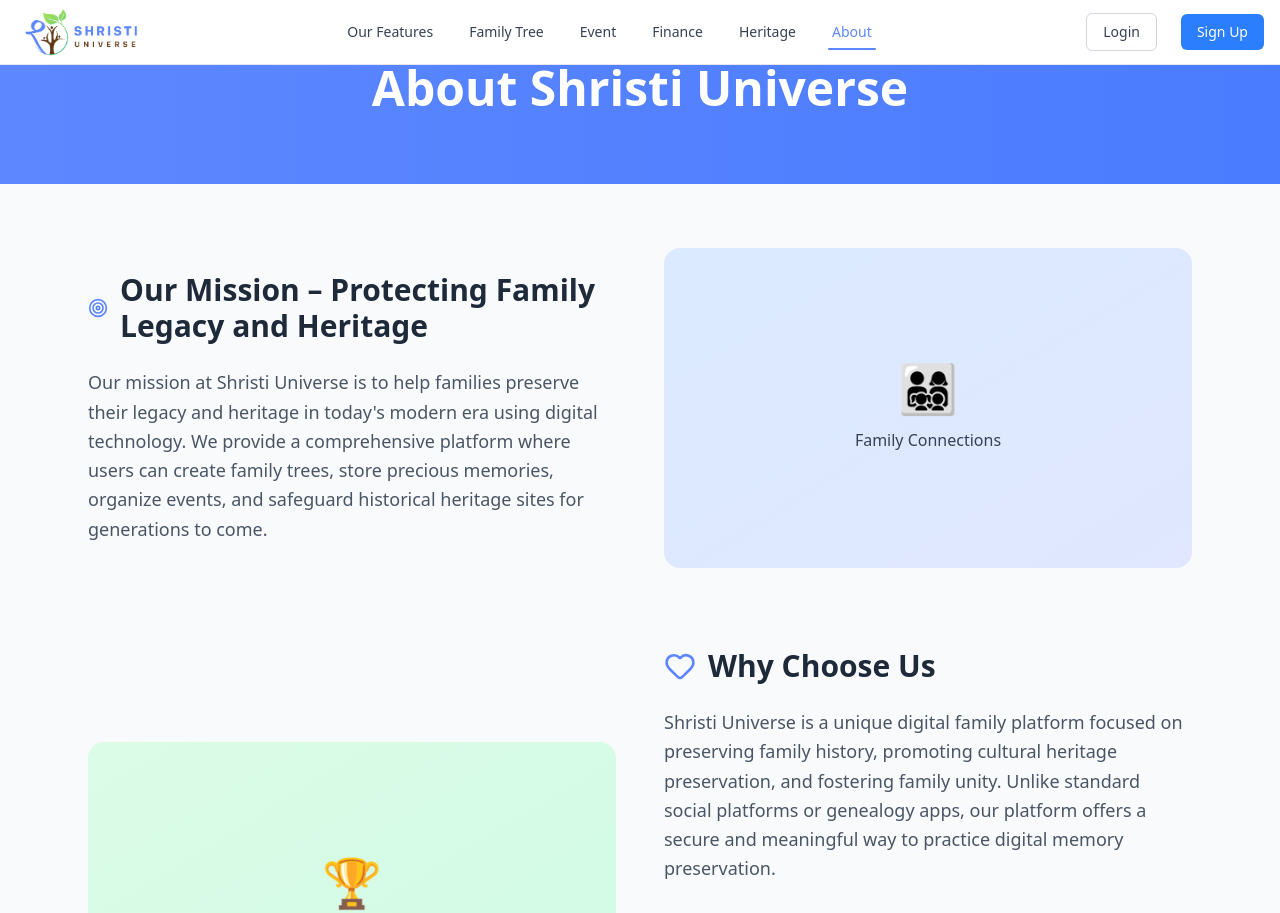
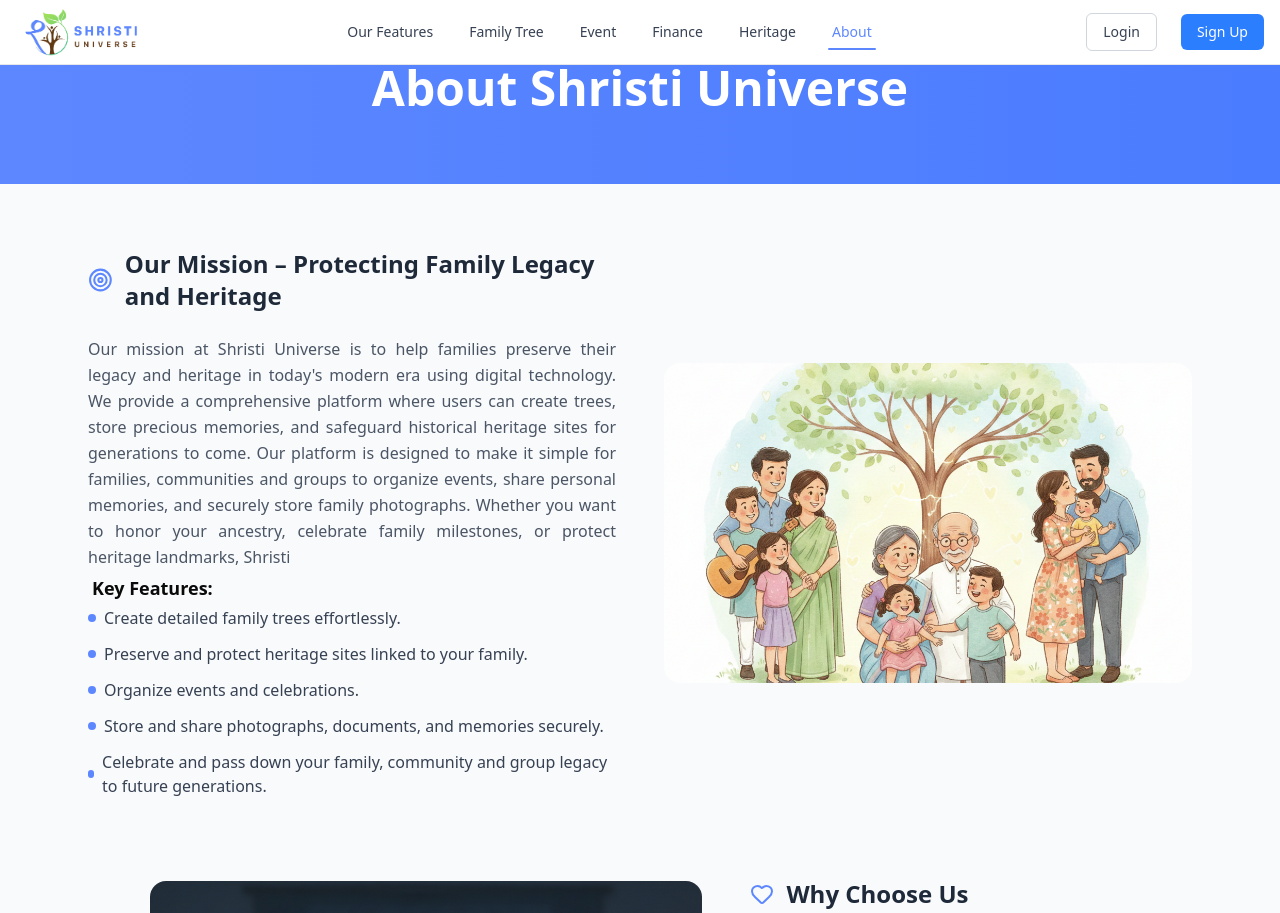
Before and after one commit to samirtiwari932/forked-shristi, a Next.js app: page /about in a window 1280 px wide. Shown: the top 913 px of the page. Built offline with nearby package versions, Linux system fonts and the light colour scheme.

Commit message:
About us page

```diff
--- a/app/about/page.tsx
+++ b/app/about/page.tsx
@@ -10,6 +10,7 @@
   Flag,
 } from "lucide-react";
 import Navbar from "@/components/Navbar";
+
 // import Navbar from "@/components/Navbar";
 // import Footer from "@/components/Footer";
 
@@ -90,40 +91,79 @@
             <div className="lg:w-1/2">
               <div className="flex items-center gap-3 mb-6">
                 <Target className="w-8 h-8 text-[#5d87ff]" />
-                <h2 className="text-3xl font-bold text-gray-800">
+                <h2 className="text-2xl font-bold text-gray-800">
                   Our Mission – Protecting Family Legacy and Heritage
                 </h2>
               </div>
-              <p className="text-gray-600 text-lg leading-relaxed">
+              <p className="text-gray-600 text-md leading-relaxed text-justify">
                 Our mission at Shristi Universe is to help families preserve
                 their legacy and heritage in today's modern era using digital
                 technology. We provide a comprehensive platform where users can
-                create family trees, store precious memories, organize events,
-                and safeguard historical heritage sites for generations to come.
+                create trees, store precious memories, and safeguard historical
+                heritage sites for generations to come. Our platform is designed
+                to make it simple for families, communities and groups to
+                organize events, share personal memories, and securely store
+                family photographs. Whether you want to honor your ancestry,
+                celebrate family milestones, or protect heritage landmarks,
+                Shristi
               </p>
+              <h3 className="text-lg m-1 font-bold ">Key Features:</h3>
+              <ul className="space-y-3">
+                <li className="flex items-center gap-2">
+                  <div className="w-2 h-2 bg-[#5d87ff] rounded-full"></div>
+                  <span className="text-gray-700">
+                    ⁠Create detailed family trees effortlessly.
+                  </span>
+                </li>
+                <li className="flex items-center gap-2">
+                  <div className="w-2 h-2 bg-[#5d87ff] rounded-full"></div>
+                  <span className="text-gray-700">
+                    ⁠Preserve and protect heritage sites linked to your family.
+                  </span>
+                </li>
+                <li className="flex items-center gap-2">
+                  <div className="w-2 h-2 bg-[#5d87ff] rounded-full"></div>
+                  <span className="text-gray-700">
+                    ⁠Organize events and celebrations.
+                  </span>
+                </li>
+                <li className="flex items-center gap-2">
+                  <div className="w-2 h-2 bg-[#5d87ff] rounded-full"></div>
+                  <span className="text-gray-700">
+                    Store and share photographs, documents, and memories
+                    securely.
+                  </span>
+                </li>
+                <li className="flex items-center gap-2">
+                  <div className="w-2 h-2 bg-[#5d87ff] rounded-full"></div>
+                  <span className="text-gray-700">
+                    ⁠Celebrate and pass down your family, community and group
+                    legacy to future generations.
+                  </span>
+                </li>
+              </ul>
             </div>
             <div className="lg:w-1/2">
-              <div className="bg-linear-to-br from-blue-100 to-indigo-100 rounded-2xl h-64 lg:h-80 flex items-center justify-center">
-                <div className="text-center p-6">
-                  <div className="text-5xl mb-4">👨‍👩‍👧‍👦</div>
-                  <p className="text-gray-700 font-medium">
-                    Family Connections
-                  </p>
-                </div>
+              <div className="bg-linear-to-br from-blue-100 to-indigo-100 rounded-2xl h-64 lg:h-80 overflow-hidden">
+                <img
+                  src="/assets/images/FamilyConnection.png"
+                  alt="Logo"
+                  className="w-full h-full object-cover"
+                />
               </div>
             </div>
           </div>
 
           {/* Section 2: Why Choose Us with image on left */}
           <div className="flex flex-col lg:flex-row-reverse items-center gap-12 mb-20">
-            <div className="lg:w-1/2">
+            <div className="lg:w-2/5">
               <div className="flex items-center gap-3 mb-6">
-                <Heart className="w-8 h-8 text-[#5d87ff]" />
-                <h2 className="text-3xl font-bold text-gray-800">
+                <Heart className="w-6 h-8 text-[#5d87ff]" />
+                <h2 className="text-2xl font-bold text-gray-800">
                   Why Choose Us
                 </h2>
               </div>
-              <p className="text-gray-600 text-lg leading-relaxed mb-6">
+              <p className="text-gray-600 text-md leading-relaxed text-justify">
                 Shristi Universe is a unique digital family platform focused on
                 preserving family history, promoting cultural heritage
                 preservation, and fostering family unity. Unlike standard social
@@ -131,7 +171,7 @@
                 meaningful way to practice digital memory preservation.
               </p>
 
-              <p className="text-gray-600 text-lg leading-relaxed">
+              <p className="text-gray-600 text-lg leading-relaxed text-justify mb-4">
                 As a complete family genealogy platform, Shristi Universe allows
                 families, communities, and groups to build and visualize
                 detailed family trees, making it one of the best platforms to
@@ -166,11 +206,12 @@
               </ul>
             </div>
             <div className="lg:w-1/2">
-              <div className="bg-linear-to-br from-green-100 to-emerald-100 rounded-2xl h-64 lg:h-80 flex items-center justify-center">
-                <div className="text-center p-6">
-                  <div className="text-5xl mb-4">🏆</div>
-                  <p className="text-gray-700 font-medium">Trusted Choice</p>
-                </div>
+              <div className="bg-linear-to-br from-blue-100 to-indigo-100 rounded-2xl h-72 lg:h-125 overflow-hidden">
+                <img
+                  src="/assets/images/Trusted.png"
+                  alt="Trusted"
+                  className="w-full h-full object-cover"
+                />
               </div>
             </div>
           </div>
@@ -180,7 +221,7 @@
             <div className="lg:w-1/2">
               <div className="flex items-center gap-3 mb-6">
                 <Eye className="w-8 h-8 text-[#5d87ff]" />
-                <h2 className="text-3xl font-bold text-gray-800">Our Vision</h2>
+                <h2 className="text-3xl font-bold text-gray-800">Join Shristi Universe Today</h2>
               </div>
               <p className="text-gray-600 text-lg leading-relaxed mb-4">
                 We envision a world where every family's heritage is preserved,
--- a/components/Landing/Landing.tsx
+++ b/components/Landing/Landing.tsx
@@ -644,7 +644,7 @@
           </a>
           <a
             href="/features"
-            className="relative font-semibold text-base tracking-wide transition-colors duration-300 hover:text-white after:content-[''] after:absolute after:w-0 after:h-[2px] after:left-0 after:-bottom-1 after:bg-white after:transition-all after:duration-300 hover:after:w-full"
+            className="relative font-semibold text-base tracking-wide transition-colors duration-300 hover:text-white after:content-[''] after:absolute after:w-0 after:h-0.5 after:left-0 after:-bottom-1 after:bg-white after:transition-all after:duration-300 hover:after:w-full"
           >
             Features
           </a>
```
Also changed, not shown: public/assets/images/FamilyConnection.png (added), public/assets/images/Trusted.png (added).
